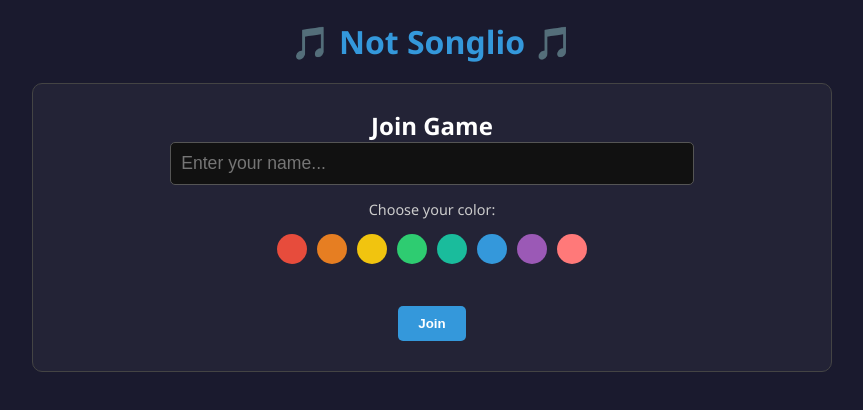
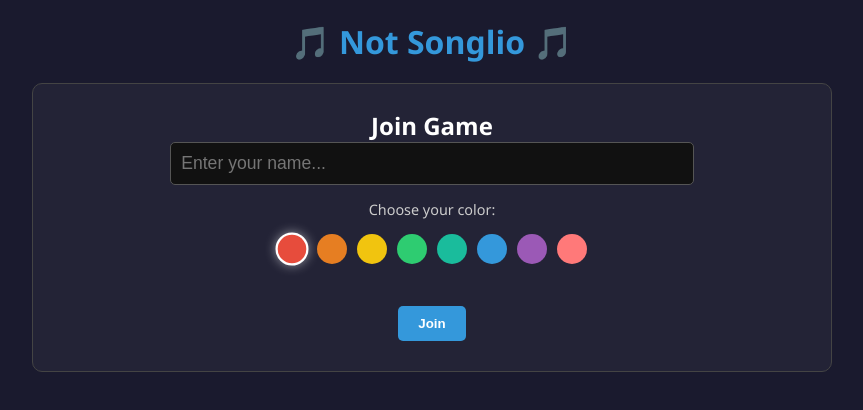
Before and after one commit to sunshinezombie7/Office-music-game, a website: page public/index.html in a window 1280 px wide. Shown: the whole page, without its empty margins (208-1071 px from the left). Drawn offline with nearby package versions, Linux system fonts and the light colour scheme; no server answers.

Commit message:
Update index.html

```diff
--- a/public/index.html
+++ b/public/index.html
@@ -66,10 +66,7 @@
             <input type="text" id="playerName" placeholder="Enter your name..." maxlength="15">
 
             <p style="margin: 15px 0 5px; font-size: 0.9rem; color: #ccc;">Choose your color:</p>
-            <div class="color-options" id="colorPicker">
-                </div>
-
-            <br>
+            <div class="color-options" id="colorPicker"></div> <br>
             <button id="joinBtn">Join</button>
             <div id="loginStatus" class="status-message"></div>
         </div>
@@ -145,10 +142,11 @@
         let selectedTrack = null;
         let myColor = '#3498db'; // Default
 
-        // SETUP COLOR PICKER
+        // SETUP COLOR PICKER (Fixed)
         const colors = ['#e74c3c', '#e67e22', '#f1c40f', '#2ecc71', '#1abc9c', '#3498db', '#9b59b6', '#ff7979'];
         const picker = document.getElementById('colorPicker');
 
+        picker.innerHTML = ''; // Clean slate to prevent bugs
         colors.forEach(c => {
             const dot = document.createElement('div');
             dot.className = 'color-dot';
@@ -160,10 +158,8 @@
             };
             picker.appendChild(dot);
         });
-        // Select first by default
-        picker.firstChild.classList.add('selected');
+        if(picker.firstElementChild) picker.firstElementChild.classList.add('selected');
         myColor = colors[0];
-
 
         socket.on('connect', () => { myId = socket.id; });
         socket.on('playerJoined', (data) => {
@@ -203,10 +199,7 @@
             const chatBox = document.getElementById('chatBox');
             const div = document.createElement('div');
             div.className = 'chat-msg';
-
-            // Name Color Logic
             const nameSpan = `<span class="chat-name" style="color: ${data.color || '#3498db'}">${data.name}:</span>`;
-
             if(data.type === 'correct') {
                 div.innerHTML = `${nameSpan} <span class="chat-correct">${data.text}</span>`;
             } else if (data.type === 'winner-chat') {
@@ -289,7 +282,6 @@
                 if(!player) return;
                 const div = document.createElement('div');
                 div.className = `pillar ${rankClass}`;
-                // Apply player color to the name!
                 div.innerHTML = `<div class="pillar-name" style="color:${player.color}">${player.name}</div><div class="rank-label">${rankNum}</div><div class="pillar-score">${player.score}</div>`;
                 podium.appendChild(div);
             };
@@ -314,7 +306,7 @@
         addEnterKey("searchInput", "searchBtn");
         addEnterKey("guessInput", "submitGuessBtn");
 
-        // NEW JOIN LOGIC: SEND NAME AND COLOR
+        // NEW JOIN LOGIC
         document.getElementById('joinBtn').onclick = () => {
             const name = document.getElementById('playerName').value;
             if(name) {
```
